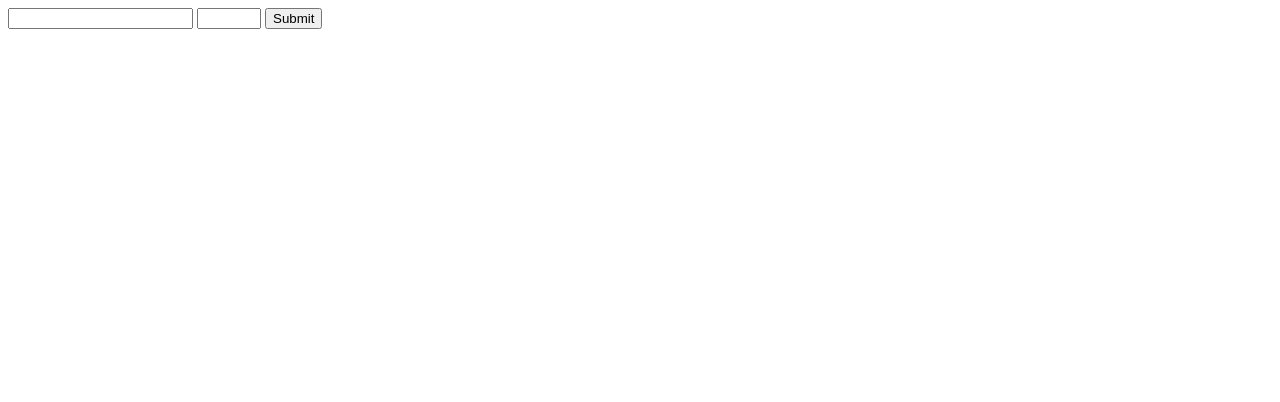
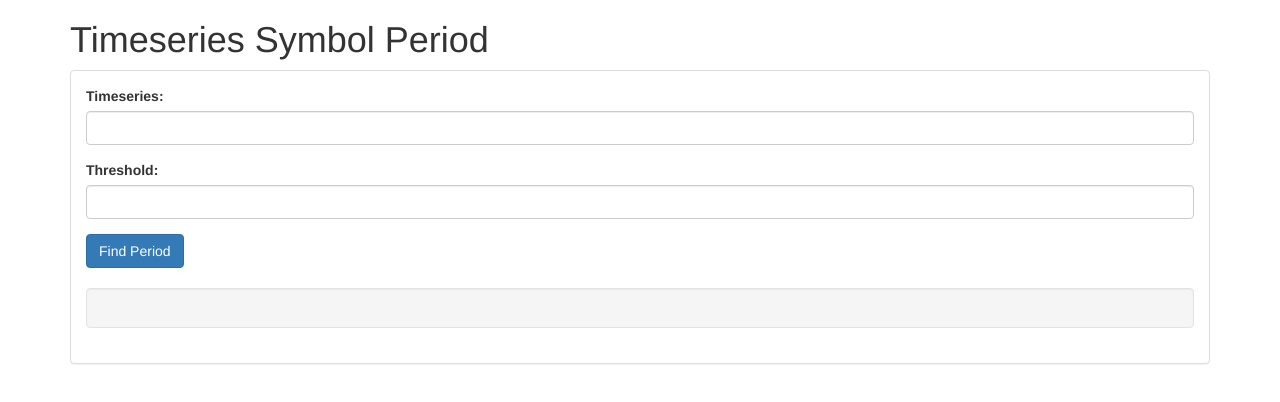
Before and after one commit to hoangdo94/timeseries-period, a plain HTML site: page index.html in a window 1280 px wide. Drawn offline with nearby package versions, Linux system fonts and the light colour scheme.

Commit message:
update UI

```diff
--- a/index.html
+++ b/index.html
@@ -1,17 +1,36 @@
 <!DOCTYPE html>
 <html>
+
 <head>
     <meta charset="UTF-8">
     <title>Time series period</title>
-	<link rel="stylesheet" type="text/css" href="css/bootstrap.min.js">
+    <link rel="stylesheet" type="text/css" href="css/bootstrap.min.css">
 </head>
+
 <body>
+    <div class="container">
+        <h1>Timeseries Symbol Period</h1>
+        <div class="panel panel-default">
+            <div class="panel-body">
                 <form id="input-form">
-		<input type="text" pattern="^[01]+$" title="Only accept binary string! (ex: 1011101011010101)" id="input-string" required/>
-		<input type="number" min="0" max="100" id="input-threshold" required/>
-		<input type="submit" value="Submit">
+                    <div class="form-group">
+                        <label for="input-string">Timeseries:</label>
+                        <input class="form-control" type="text" pattern="^[01]+$" title="Only accept binary string! (ex: 1011101011010101)" id="input-string" required/>
+                    </div>
+                    <div class="form-group">
+                        <label for="input-threshold">Threshold:</label>
+                        <input class="form-control" type="number" min="0" max="99" id="input-threshold" required/>
+                    </div>
+                    <button class="btn btn-primary" type="submit">Find Period</button>
                 </form>
+                <br>
+                <div class="well" id="result">
+                </div>
+            </div>
+        </div>
+    </div>
     <script src="js/jquery.min.js"></script>
     <script src="js/main.js"></script>
 </body>
+
 </html>
--- a/js/main.js
+++ b/js/main.js
@@ -1,21 +1,21 @@
 function support(timeseries, p, s) {
     var proj = '';
-	for (var i = s; i<timeseries.length; i+=p) {
+    for (var i = s; i < timeseries.length; i += p) {
         proj += timeseries[i];
     }
     var z = 0;
-	for (var i=1; i<proj.length; i++) {
-		if (proj[i] === '1' && proj[i-1] === '1') z++;
+    for (var i = 1; i < proj.length; i++) {
+        if (proj[i] === '1' && proj[i - 1] === '1') z++;
     }
-	return z/(proj.length - 1);
+    return z / (proj.length - 1);
 }
 
 function findPeriod(timeseries, threshold) {
     var n = timeseries.length;
-    for (var p=1; p<=n/2; p++) {
-    	for (var s=0; s< n-p; s++) {
-    		var c = support(timeseries, p ,s);
-    		if (100*c > threshold) {
+    for (var p = 1; p <= n / 2; p++) {
+        for (var s = 0; s < n - p; s++) {
+            var c = support(timeseries, p, s);
+            if (100 * c > threshold) {
                 return {
                     p: p,
                     s: s,
@@ -31,5 +31,13 @@ $('#input-form').submit(function(e) {
     var timeseries = $('#input-string').val();
     var threshold = parseInt($('#input-threshold').val());
     var result = findPeriod(timeseries, threshold);
-    console.log(result);
+    if (result) {
+        $('#result').empty()
+            .append('<p>Period: ' + result.p + '</p>')
+            .append('<p>Start Index: ' + result.s + '</p>')
+            .append('<p>Support: ' + Math.round(result.c * 10000) / 100 + '%</p>');
+    } else {
+        $('#result').empty()
+            .append('<p>Cannot find Period with ' + $('#input-threshold') + '% threshold</p>');
+    }
 });
```
Lines whose indentation alone changed are shown as unchanged.
